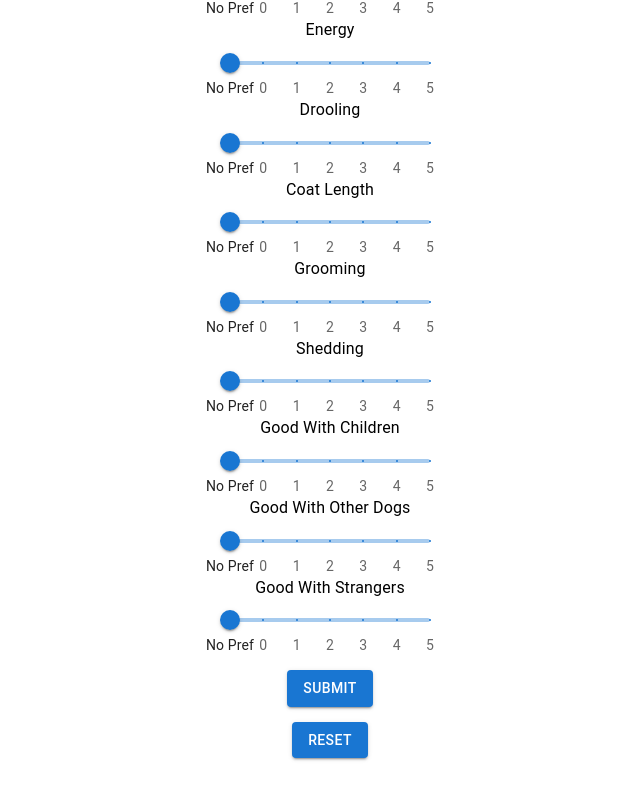
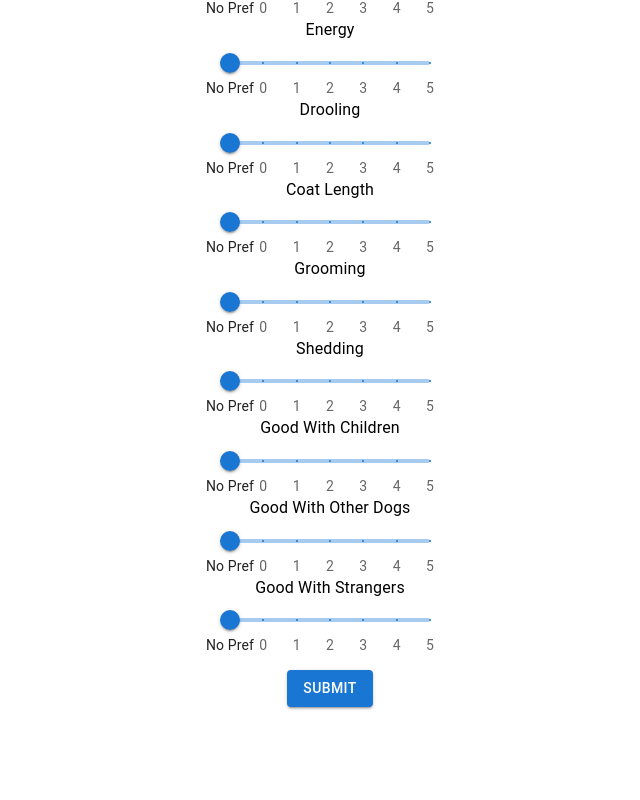
Before and after one commit to colemilne54/DogDiscover, a React (Create React App) app: page / in a window 1280 px wide. Shown: the part 358-1158 px from the top of the page, without its empty margins (310-950 px from the left). After the commit the page ends 1107 px from the top, so only its background shows below. Built offline with nearby package versions, Linux system fonts and the light colour scheme.

Commit message:
1 file modified

```diff
--- a/src/App.js
+++ b/src/App.js
@@ -99,11 +99,6 @@ export default function App() {
     setInputs((values) => ({ ...values, [name]: value }));
   };
 
-  const handleReset = (event) => {
-    event.preventDefault();
-    event.target.reset();
-  };
-
   const handleSubmit = (event) => {
     event.preventDefault();
     console.log(inputs);
@@ -148,7 +143,7 @@ export default function App() {
       style={{ minHeight: '100vh' }}
     >
       <Typography variant="h5">Dog Breed Finder</Typography>
-      <form onSubmit={handleSubmit} onReset={handleReset}>
+      <form onSubmit={handleSubmit}>
         <br />
         {/* <TextField
           style={{ width: '200px', margin: '5px' }}
@@ -375,15 +370,6 @@ export default function App() {
           Submit
         </Button>
         <br />
-        <Button
-          type="reset"
-          variant="contained"
-          color="primary"
-          style={{ marginTop: 15 }}
-        >
-          Reset
-        </Button>
-        <br />
       </form>
       <br />
       <BreedCards />
```
